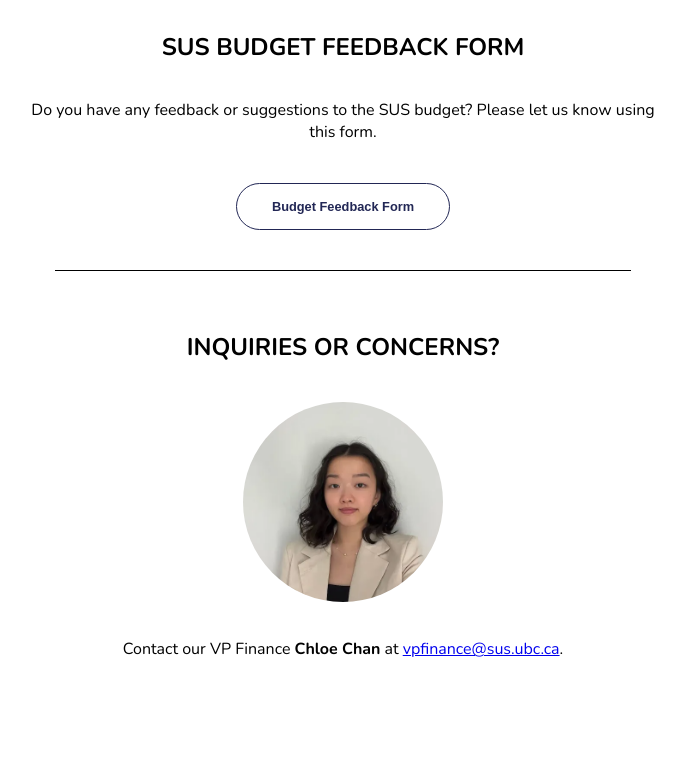
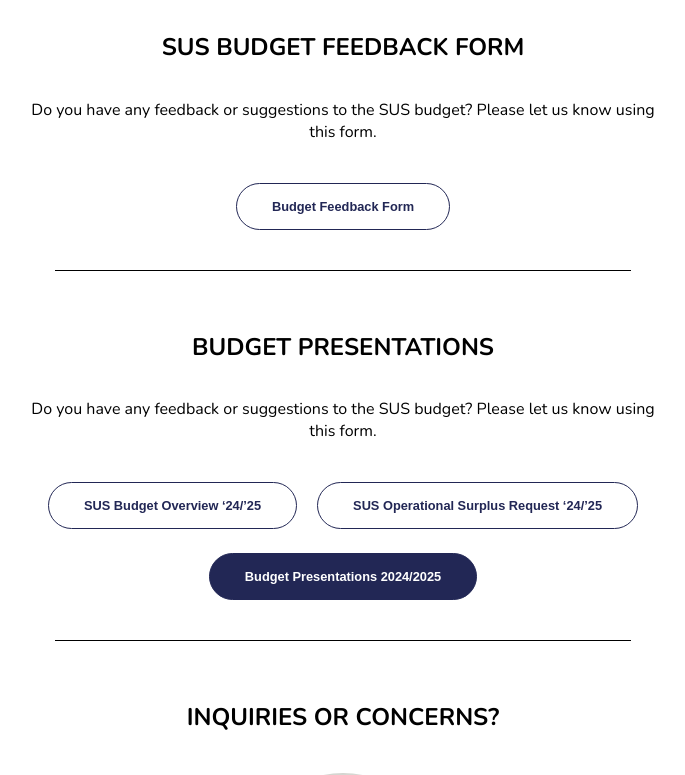
Before and after one commit to Science-Undergraduate-Society/www, a Next.js app: page /aboutUs/budget in a window 1280 px wide. Shown: the part 551-1326 px from the top of the page, without its empty margins (297-982 px from the left). Built offline with nearby package versions, Linux system fonts and the light colour scheme; a web font is replaced by a local one.

Commit message:
add budget presentations

```diff
--- a/src/pages/aboutUs/budget.js
+++ b/src/pages/aboutUs/budget.js
@@ -28,6 +28,27 @@ export default function Alssc() {
                         <ButtonHollowBlack>
                             <Link href="https://docs.google.com/forms/d/e/1FAIpQLSeivIN69w38fEwQVquDbYKhNVNQ2lcptngJBOgzS0oTgrmOtg/viewform">Budget Feedback Form</Link>
                         </ButtonHollowBlack>
+                    </ButtonGroup>
+
+                    <Divider/>
+
+                    <Title>BUDGET PRESENTATIONS</Title>
+                    <HeaderDescription>
+                      Do you have any feedback or suggestions to the SUS budget? Please let us know using this form.
+                    </HeaderDescription>
+                    <ButtonGroup>
+                        <ButtonHollowBlack>
+                            <Link href="https://drive.google.com/file/d/1qGn0VRMykNaHZi2ISfwJfx_bftQr3OXN/view?usp=share_link">SUS Budget Overview ‘24/’25</Link>
+                        </ButtonHollowBlack>
+                        <ButtonHollowBlack>
+                            <Link href="https://drive.google.com/file/d/1gL7NNiNntsW-ks-ul1FB9QNSRknCPuhC/view?usp=share_link">SUS Operational Surplus Request ‘24/’25</Link>
+                        </ButtonHollowBlack>
+                    </ButtonGroup>
+
+                    <ButtonGroup>
+                        <ButtonHollow>
+                            <Link href="https://drive.google.com/drive/folders/1SJYSaMw0CyQRvq2aU-vOFAesdk3cdaW8?usp=share_link">Budget Presentations 2024/2025</Link>
+                        </ButtonHollow>
                     </ButtonGroup>
 
                     <Divider/>
@@ -100,6 +121,23 @@ const ButtonHollowBlack = styled.button`
         border: 1px solid #0052FF;
     }
 `;
+
+const ButtonHollow = styled.button`
+    background-color: #222755;
+    color: white;
+    padding: 15px 35px;
+    border-radius: 30px;
+    border: 1px solid #222755;
+    cursor: pointer;
+    font-size: 0.8rem;
+    font-weight: 600;
+    transition: background-color 0.3s ease, color 0.3s ease, border-color 0.3s ease;
+
+    &:hover {
+        color: #0052FF;
+        border: 1px solid #0052FF;
+    }
+`;
 const Link = styled.a`
     text-decoration: none;
     color: inherit;
```
